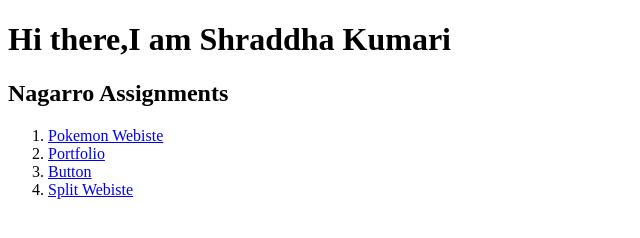
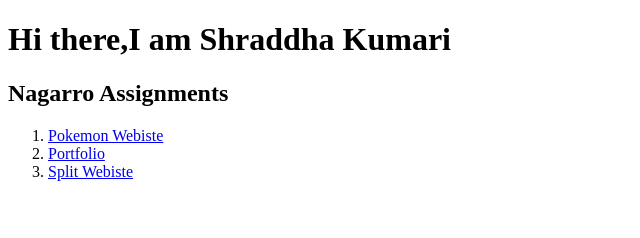
Before and after one commit to shra14600/Assignment, a plain HTML site: page index.html in a window 1280 px wide. Shown: the whole page, without its empty margins (0-640 px from the left). Drawn offline with Linux system fonts and the light colour scheme.

Commit message:
Update index.html

```diff
--- a/index.html
+++ b/index.html
@@ -17,9 +17,6 @@
             <a href="./portfolio/index.html">Portfolio</a>
         </li>
         <li>
-            <a href="./button/index.html">Button</a>
-        </li>
-        <li>
             <a href="./split website/index.html">Split Webiste</a>
         </li>
     </ol>
```
